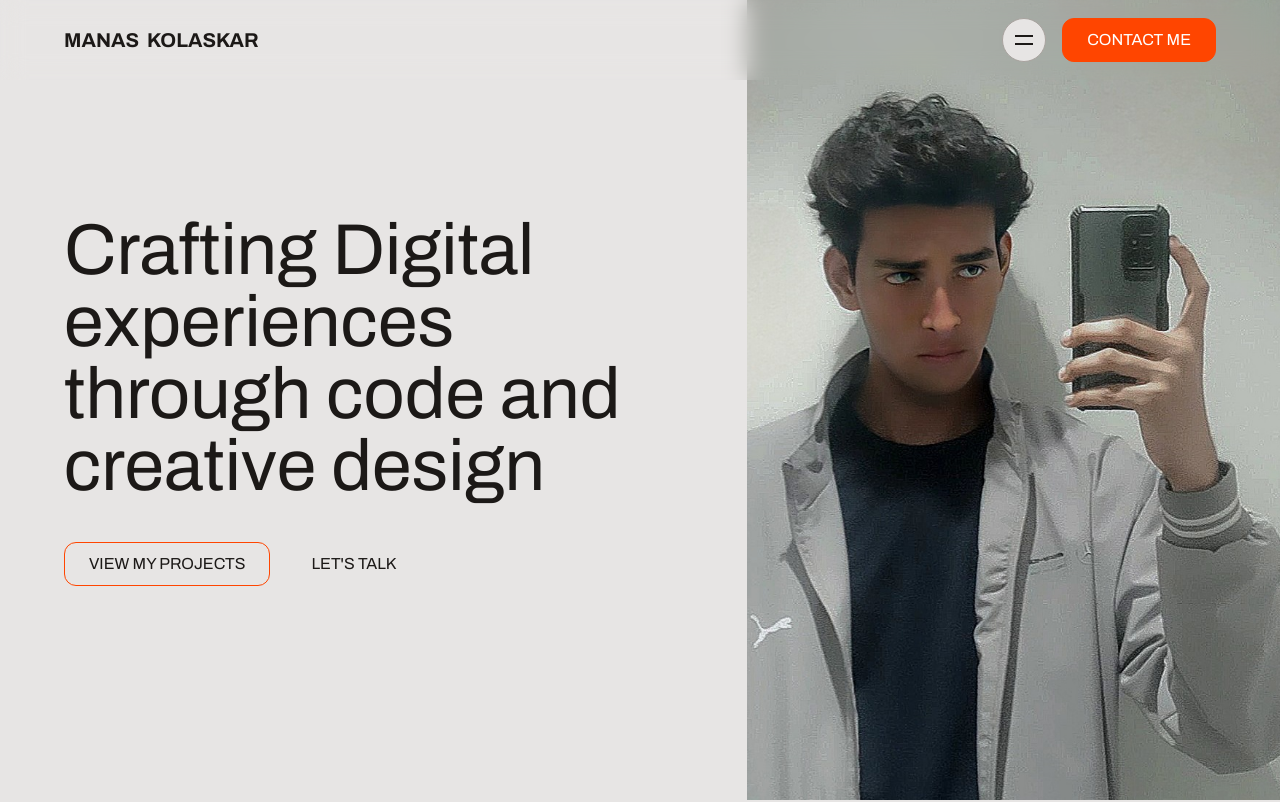
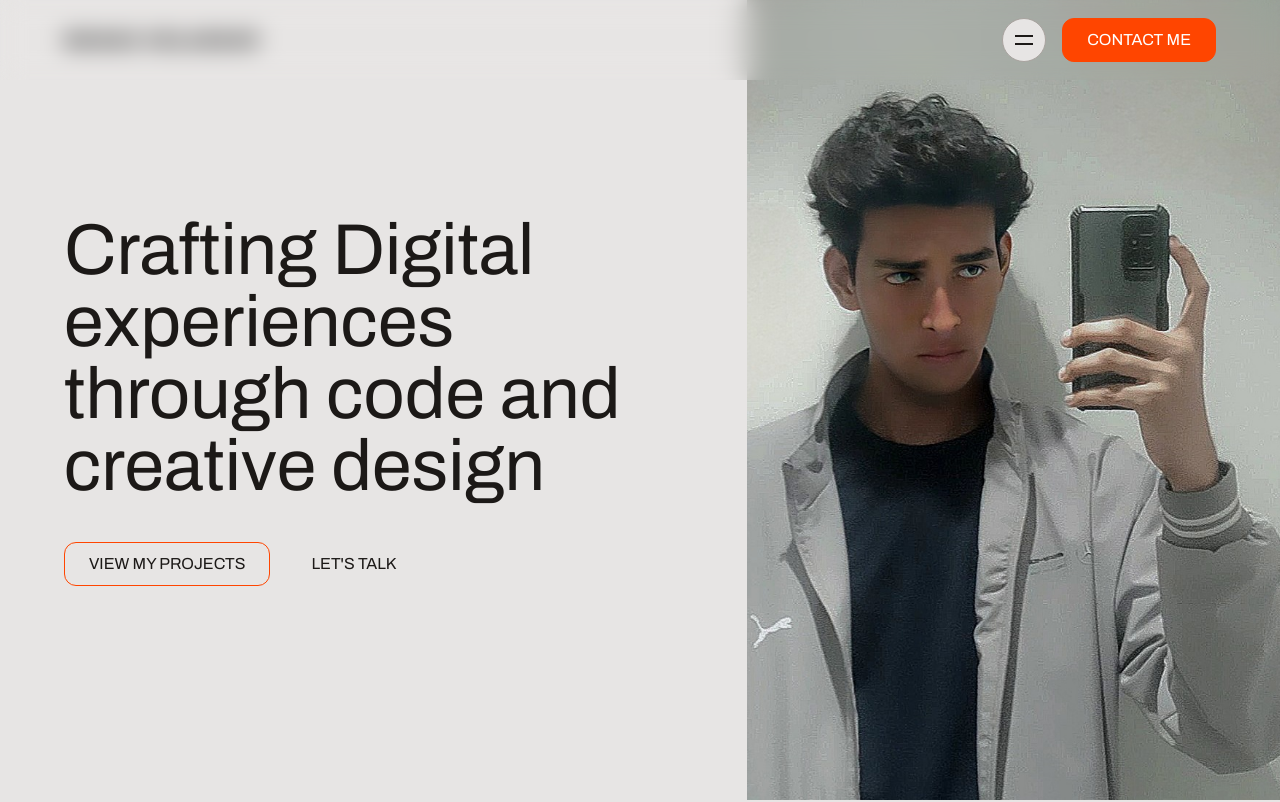
Before and after one commit to codewmanas/Portfolio, a Next.js app: page / in a window 1280 px wide. Shown: the top 802 px of the page. Built offline with nearby package versions, Linux system fonts and the light colour scheme.

Commit message:
header fix issue

```diff
--- a/src/sections/Header.tsx
+++ b/src/sections/Header.tsx
@@ -27,14 +27,21 @@ const navItems = [
 
 const Header: FC = () => {
   return (
-    <header className="fixed top-0 left-0 w-full backdrop-blur-md">
+    <header>
+      <div className="fixed top-0 left-0 w-full mix-blend-difference backdrop-blur-md ">
       <div className="container !max-w-full">
         <div className="flex justify-between h-20 items-center">
             <div>
               <a href="/">
-              <span className="text-xl font-bold uppercase">Manas&nbsp; Kolaskar</span>
+              <span className="text-xl font-bold uppercase text-white">Manas&nbsp; Kolaskar</span>
               </a>
             </div>
+            </div>
+            </div>
+      </div>
+      <div className="fixed top-0 left-0 w-full backdrop-blur-md ">
+      <div className="container !max-w-full">
+        <div className="flex justify-end h-20 items-center">
             <div className="flex items-center gap-4">
               <div className="size-11 border bg-stone-200 border-stone-400 rounded-full inline-flex items-center justify-center">
             <svg
@@ -54,6 +61,8 @@ const Header: FC = () => {
             </div>
         </div>
       </div>
+      </div>
+
     </header>
   );
 };
```
